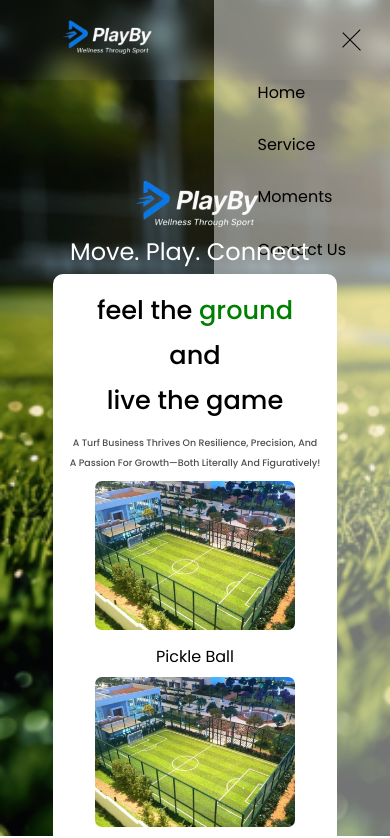
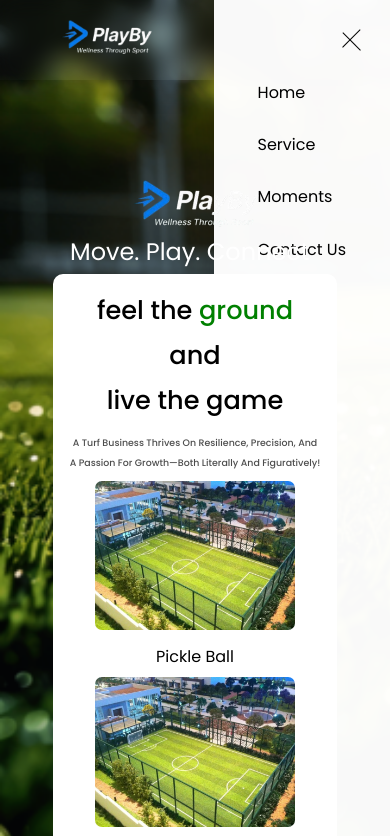
Before and after one commit to Barathkumar2006-dev/rea, a plain HTML site: page index.html in a window 390 px wide. Both pictures are taken after a click on the button 351 px from the left and 39 px from the top of the page. Shown: the top 838 px of the page. Drawn offline with nearby package versions, Linux system fonts and the light colour scheme; a web font is replaced by a local one.

Commit message:
style change

```diff
--- a/style.css
+++ b/style.css
@@ -164,7 +164,7 @@ ul li a {
         top:0;
         right:0;
         padding:5rem 1.5rem;
-        background: rgba(255, 255, 255, 0.449); /* semi-transparent */
+        background: rgba(255, 255, 255, 0.978); /* semi-transparent */
         box-shadow: 0 4px 30px rgba(0, 0, 0, 0.21);
         backdrop-filter: blur(10px); /* frosted glass effect */
         -webkit-backdrop-filter: blur(10px); /* Safari support */
```
